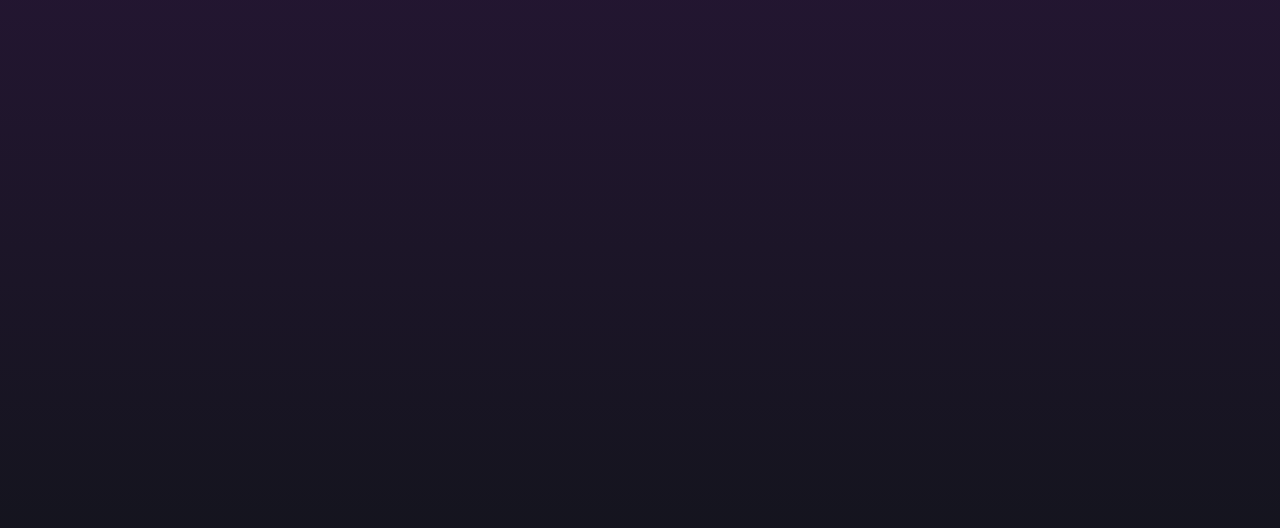
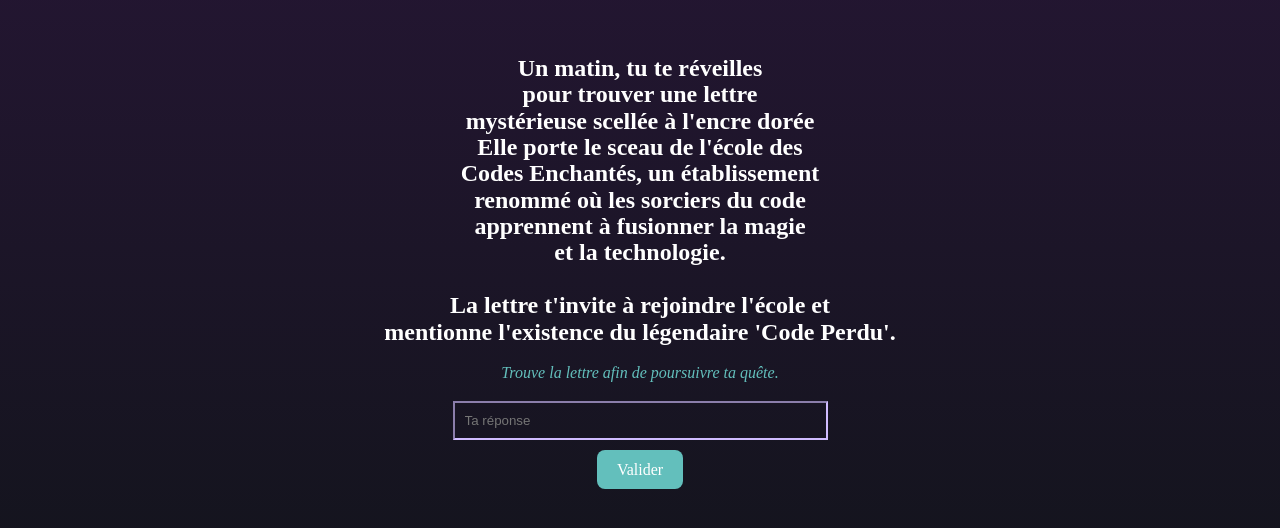
Before and after one commit to KAIBEE/code-perdu, a React (Vite) app in the folder front/: page /findLetter in a window 1280 px wide. Before the commit this address had no page. Shown: the part 136-664 px from the top of the page. Built offline with nearby package versions, Linux system fonts and the light colour scheme.

Commit message:
add common stories

```diff
--- a/front/src/App.tsx
+++ b/front/src/App.tsx
@@ -4,6 +4,9 @@ import { Routes, Route } from 'react-router-dom';
 import Home from './components/home/Home'
 import TalentChoice from './components/talents/TalentChoice'
 import House from './components/houses/House';
+import MissionAcceptation from './components/stories/commonStories/MissionAcceptation';
+import Introduction from './components/stories/commonStories/Introduction';
+import FindLetter from './components/stories/commonStories/FindLetter';
 
 function App() {
 
@@ -14,6 +17,9 @@ function App() {
         <Route path='/' element={<Home />} />
         <Route path='/talent' element={<TalentChoice />} />
         <Route path='/house' element={<House />} />
+        <Route path='/missionAcceptation' element={<MissionAcceptation />} />
+        <Route path='/introduction' element={<Introduction />} />
+        <Route path='/findLetter' element={<FindLetter />} />
       </Routes>
     </>
   )
--- a/front/src/components/home/Home.tsx
+++ b/front/src/components/home/Home.tsx
@@ -2,7 +2,7 @@ import { useForm } from 'react-hook-form'
 import artImage from '../../assets/art.jpg'
 import { useNavigate } from 'react-router-dom';
 import { BigTitle } from '../styled/BigTitle';
-import { InputEmail } from '../styled/InputEmail';
+import { InputStyled } from '../styled/InputStyled';
 
 function Home() {
     const {
@@ -29,7 +29,7 @@ function Home() {
 
             <form onSubmit={handleSubmit(onSubmit)}>
                 <div>
-                    <InputEmail
+                    <InputStyled
                         placeholder='Renseigne ton adresse e-mail'
                         type="search"
                         id="email"
--- a/front/src/components/houses/House.tsx
+++ b/front/src/components/houses/House.tsx
@@ -20,7 +20,9 @@ function House() {
             <div>
                 <img src={houseImage} alt="Art" width={200} height={233}></img>
             </div>
+            <Link to='/missionAcceptation'>
             <button className='continueButton'>Continuer</button>
+            </Link>
         </>
     )
 }
--- /dev/null
+++ b/front/src/components/stories/commonStories/FindLetter.tsx
@@ -0,0 +1,39 @@
+import { Title } from "../../styled/Title";
+import { InputStyled } from "../../styled/InputStyled";
+import { SmallParagraph } from "../../styled/SmallParagraph";
+
+function FindLetter() {
+    return (
+        <>
+            <Title>Un matin, tu te réveilles <br />
+                pour trouver une lettre <br />
+                mystérieuse scellée à l'encre dorée <br />
+                Elle porte le sceau de l'école des <br />
+                Codes Enchantés, un établissement<br />
+                renommé où les sorciers du code <br />
+                apprennent à fusionner la magie <br />
+                et la technologie. <br />
+                <br />
+                La lettre t'invite à rejoindre l'école et <br />
+                mentionne l'existence du légendaire 'Code Perdu'.
+            </Title>
+
+            <SmallParagraph>
+                Trouve la lettre afin de poursuivre ta quête.
+            </SmallParagraph>
+
+            <div>
+                <InputStyled
+                    placeholder='Ta réponse'
+                    type="search"
+                />
+            </div>
+
+            <button className="continueButton" type="submit">
+                Valider
+            </button>
+        </>
+    )
+}
+
+export default FindLetter
--- /dev/null
+++ b/front/src/components/stories/commonStories/Introduction.tsx
@@ -0,0 +1,27 @@
+import { Link } from "react-router-dom";
+import { Title } from "../../styled/Title";
+
+function Introduction() {
+    return (
+        <>
+            <Title>Dans un monde où la magie et la <br />
+                technologie se mêlent, tu es Azraël <br />
+                Enigmalin, un jeune sorcier du <br />
+                code, talentueux et passioné. <br />
+                <br />
+                Depuis ton plus jeune âge, tu <br />
+                rêves de percer les secrets de la <br />
+                programmation ensorcelante et de <br />
+                résoudre des énigmes magiques.
+            </Title>
+
+            <Link to='/findLetter'>
+                <button className="continueButton">
+                    Continuer
+                </button>
+            </Link>
+        </>
+    )
+}
+
+export default Introduction
--- /dev/null
+++ b/front/src/components/stories/commonStories/MissionAcceptation.tsx
@@ -0,0 +1,21 @@
+import { Link } from "react-router-dom";
+import { BigTitle } from "../../styled/BigTitle";
+
+function MissionAcceptation() {
+    return (
+        <>
+            <BigTitle>Ta mission si tu <br />
+                l'acceptes est de percer <br />
+                les secrets du Code<br />
+                perdu !</BigTitle>
+
+            <Link to='/introduction'>
+                <button className="continueButton">
+                    C'est parti !
+                </button>
+            </Link>
+        </>
+    )
+}
+
+export default MissionAcceptation
--- a/front/src/components/styled/InputEmail.ts
+++ b/front/src/components/styled/InputStyled.ts
@@ -1,6 +1,6 @@
 import styled from "styled-components";
 
-export const InputEmail = styled.input`
+export const InputStyled = styled.input`
 width: 375px;
 padding: 10px;
 height: 16px
--- /dev/null
+++ b/front/src/components/styled/SmallParagraph.ts
@@ -0,0 +1,6 @@
+import styled from "styled-components";
+
+export const SmallParagraph = styled.p`
+color: #63BFBC;
+font-style: italic;
+`;
```
